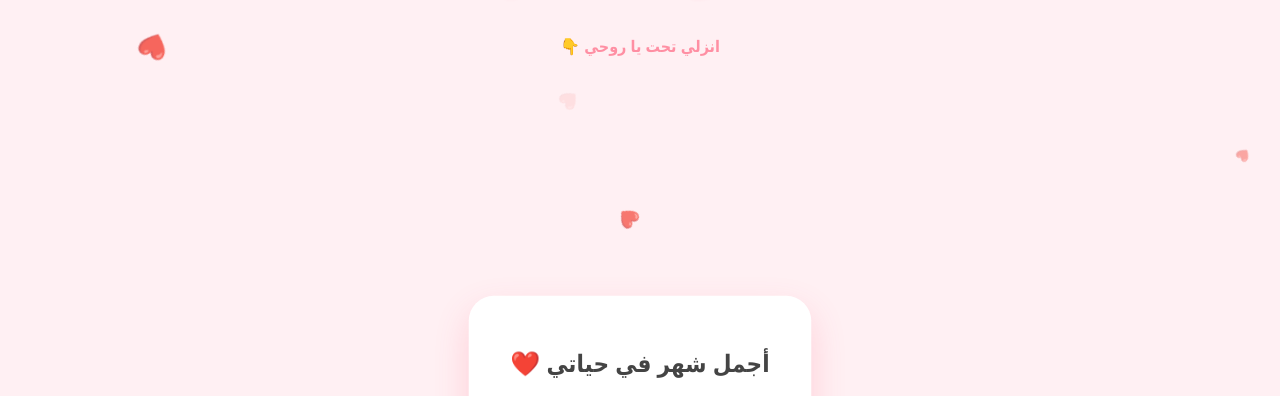
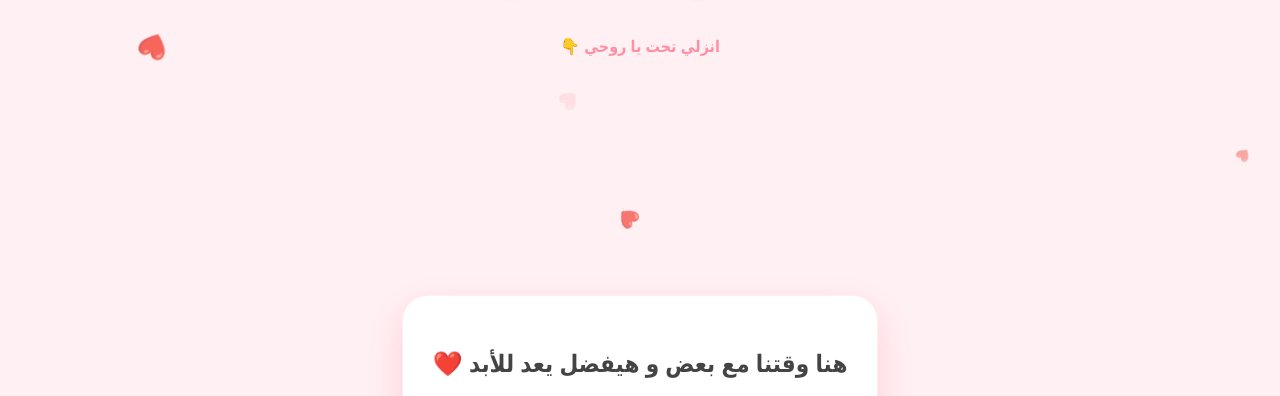
Before and after one commit to helensettles93558-tech/Marii, a plain HTML site: page index.html in a window 1280 px wide. Shown: the part 554-950 px from the top of the page. Drawn offline with nearby package versions, Linux system fonts and the light colour scheme.

Commit message:
Update index.html

```diff
--- a/index.html
+++ b/index.html
@@ -146,7 +146,7 @@
     </div>
 
     <div id="timer-container" data-aos="fade-up">
-        <h2 style="color: #444; margin-bottom: 20px;">أجمل شهر في حياتي ❤️</h2>
+        <h2 style="color: #444; margin-bottom: 20px;">هنا وقتنا مع بعض و هيفضل يعد للأبد ❤️</h2>
         <div class="time-unit"><span id="days">0</span> يوم</div>
         <div class="time-unit"><span id="hours">0</span> ساعة</div>
         <div class="time-unit"><span id="minutes">0</span> دقيقة</div>
```
